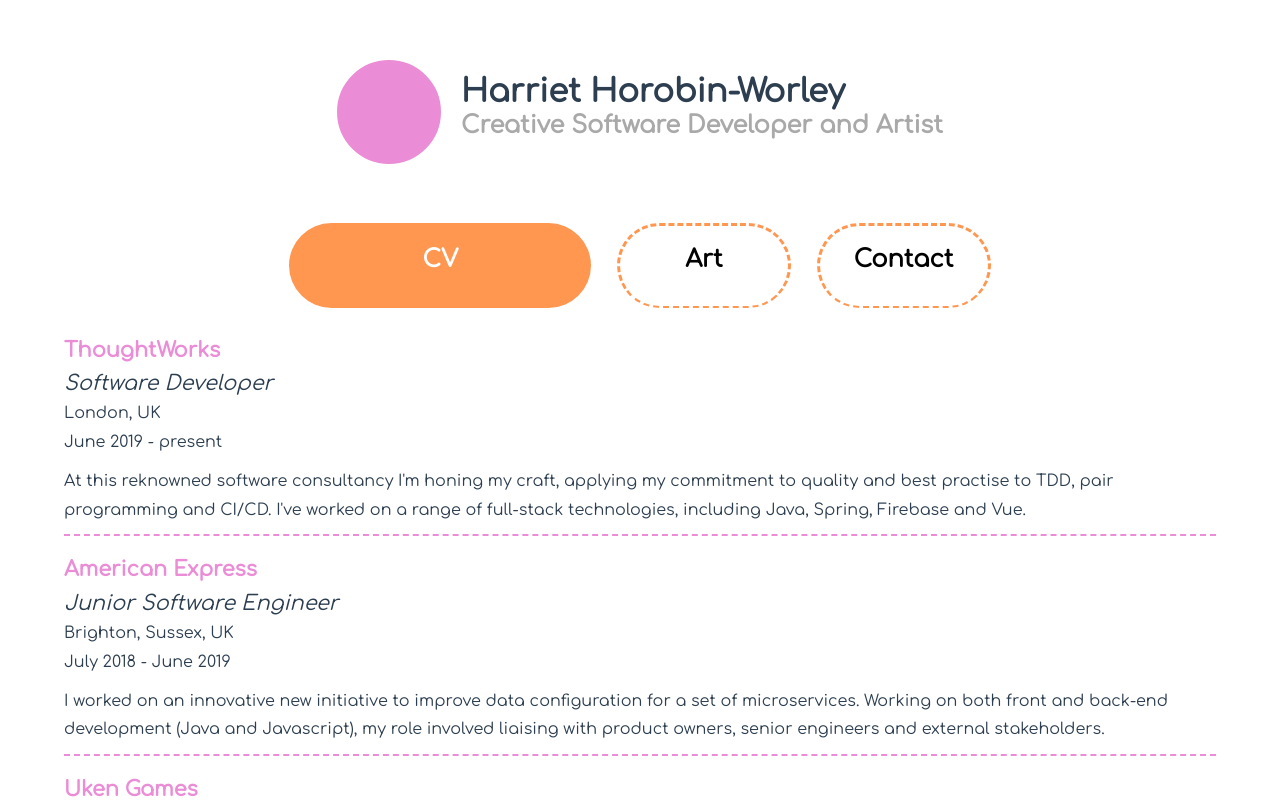
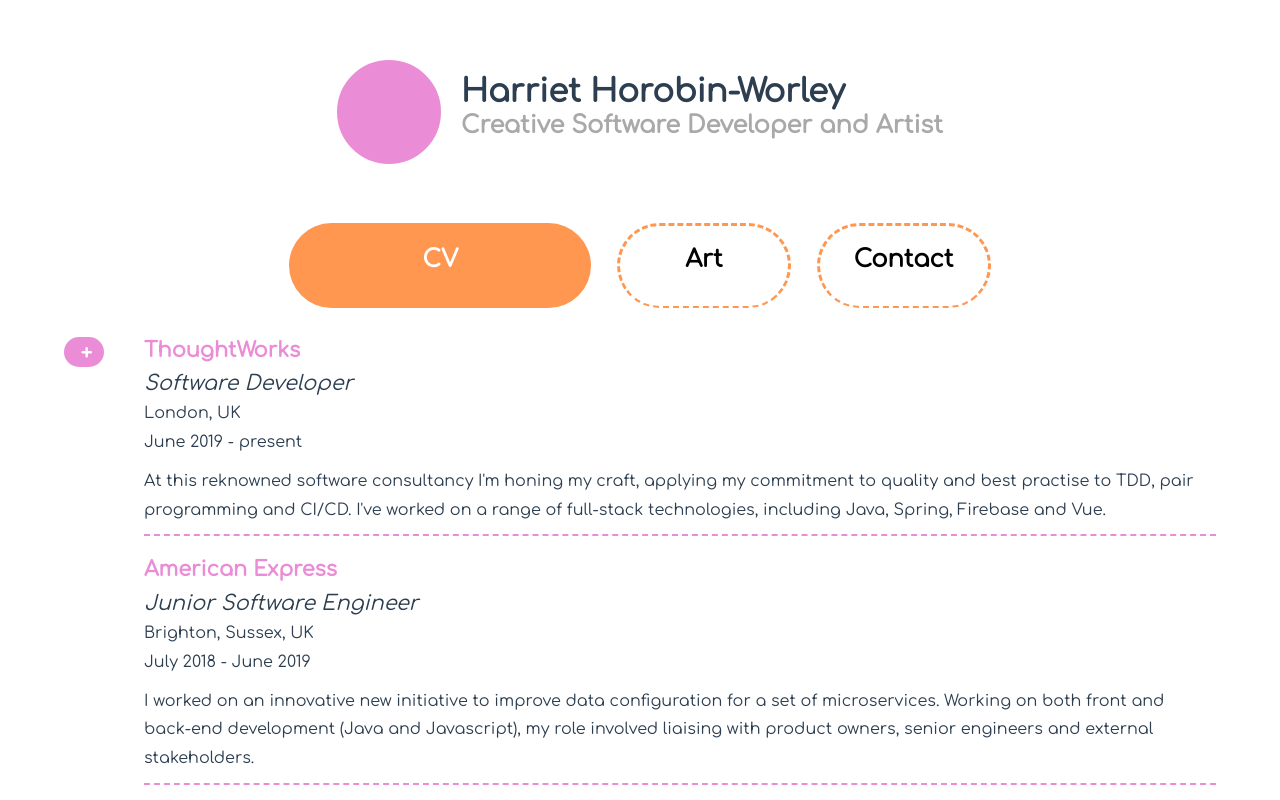
Before and after one commit to Harriethw/portfolio, a Vue app: page /CV in a window 1280 px wide. Shown: the top 800 px of the page. Built offline with nearby package versions, Linux system fonts and the light colour scheme.

Commit message:
adding a skills tab for CV

```diff
--- a/src/components/CV.vue
+++ b/src/components/CV.vue
@@ -1,5 +1,31 @@
 <template>
   <div class="CV-body">
+    <div class="cv-sidebar">
+        <div v-if="skillsShow" class="skills-list">
+          <div class="skills-title">Skills</div>
+          <ul>
+            <li>C#, Java, Javascript</li>
+            <li>Vue, React</li>
+            <li>Firebase</li>
+            <li>SQL</li>
+            <li>GoCD, CircleCI</li>
+            <li>Spring</li>
+            <li>Unity</li>
+            <li>Prototyping, testing and</li>
+            <li>user research</li>
+            <li>Copywriting, editing </li>
+            <li> proofreading</li>
+
+            <br />
+            <li>Maya</li>
+            <li>Photoshop</li>
+            <li>iMovie</li>
+            <li>Audacity</li>
+          </ul>
+        </div>
+      <span @click="skillsShow = !skillsShow" class="title">+</span>
+    </div>
+    <div class="cv-content">
       <div v-for="(cv, index) in cvData" :key="index">
         <div class="job-text">
           <div
@@ -8,6 +34,7 @@
             v-html="cv[key.class]"
             v-bind:class="key.class"
           ></div>
+        </div>
       </div>
     </div>
   </div>
@@ -22,7 +49,8 @@
   data: function() {
     return {
       cvData: cvData,
-      cvSchema: cvSchema
+      cvSchema: cvSchema,
+      skillsShow: false
     };
   }
 };
--- a/src/styles/index.scss
+++ b/src/styles/index.scss
@@ -184,6 +184,51 @@
 }
 
 .CV-body {
+    display: flex;
+
+    .title {
+        writing-mode: vertical-rl;
+        text-orientation: mixed;
+        font-size: 1.3em;
+        font-weight: bold;
+        margin-bottom: 5px;
+        background: $pink;
+        color: white;
+        width: 30px;
+        height: 20px;
+        text-align: start;
+        padding: 10px 5px 0px 5px;
+        border-radius: 2em;
+    }
+
+    .skills-list {
+        border: 2px dashed $pink;
+        padding: 10px;
+        height: 400pt;
+        margin-right: 5px;
+    }
+
+    .skills-title {
+        color: $pink;
+        font-weight: bold;
+        font-size: 1.3em;
+    }
+
+    .cv-content {
+        flex: 4;
+        margin-left: 20px;
+    }
+
+    .cv-sidebar {
+        // display: none;
+        display: flex;
+        flex-direction: row;
+        padding-right: 20px;
+        ul {
+            list-style-type: none;
+            padding: 0px;
+        }
+    }
 
     .job-text {
         margin-bottom: 20px;
```
Lines whose indentation alone changed are shown as unchanged.
